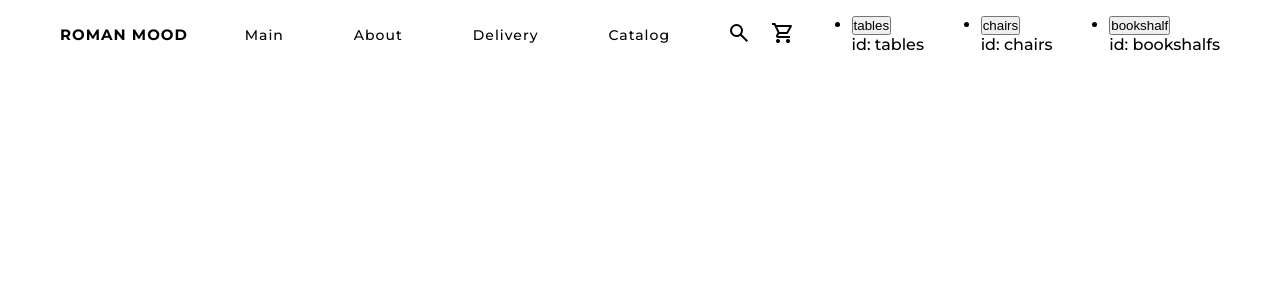
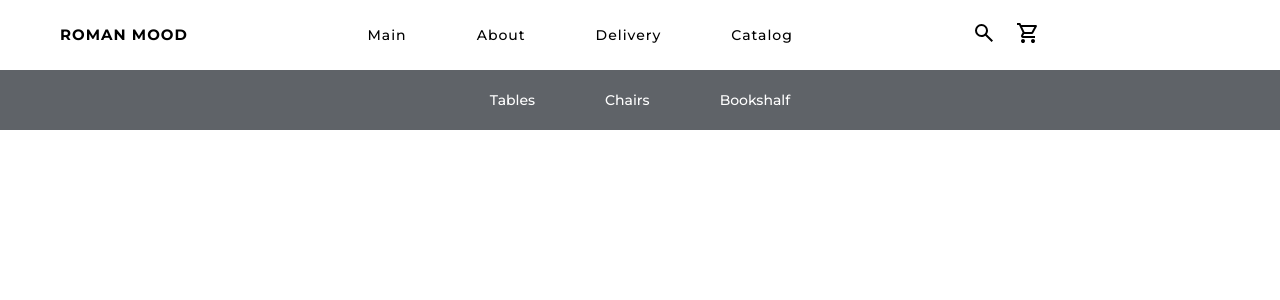
Before and after one commit to YemelyanenkoRoman/Shop-online, a React (Create React App) app: page / in a window 1280 px wide. Both pictures are taken after a click on the element "Catalog". Shown: the top 300 px of the page. Built offline with nearby package versions, Linux system fonts and the light colour scheme; a web font is replaced by a local one.

Commit message:
I use react-transition-group for smoothly rendering components, i create component Fade

```diff
--- a/package.json
+++ b/package.json
@@ -11,6 +11,7 @@
     "@types/node": "^17.0.45",
     "@types/react": "^18.0.26",
     "@types/react-dom": "^18.0.9",
+    "@types/react-transition-group": "^4.4.5",
     "@types/styled-components": "^5.1.26",
     "create-async-thunk-plus": "^1.0.1",
     "react": "^18.2.0",
@@ -20,6 +21,7 @@
     "react-router-dom": "^6.4.5",
     "react-router-redux": "^4.0.8",
     "react-scripts": "5.0.1",
+    "react-transition-group": "^4.4.5",
     "styled-components": "^5.3.6",
     "typescript": "^4.9.4",
     "uuidv4": "^6.2.13",
--- a/src/components/Category/Category.tsx
+++ b/src/components/Category/Category.tsx
@@ -1,10 +1,29 @@
 import React from 'react';
+import styled from 'styled-components';
 import { useNavigate } from 'react-router-dom';
 import { useParams } from 'react-router';
 interface CategoryProps {
   name: string;
   id: string | number;
 }
+
+const StuledButton = styled.div`
+  font-family: 'Montserrat', sans-serif;
+  font-weight: 500;
+  line-height: 20px;
+  font-size: 14px;
+  text-transform: capitalize;
+  cursor: pointer;
+  list-style: none;
+  color: #fff;
+  transition: all 0.3s linear;
+  &:not(:last-child) {
+    padding-right: 70px;
+  }
+  &:hover {
+    color: #000;
+  }
+`;
 
 export const Category = (props: CategoryProps) => {
   let navigate = useNavigate();
@@ -13,11 +32,10 @@ export const Category = (props: CategoryProps) => {
   };
 
   return (
-    <ul>
+    <StuledButton>
       <li key={props.id}>
-        <button onClick={searchParams}>{props.name}</button>
-        <p>id: {props.id}</p>
+        <div onClick={searchParams}>{props.name}</div>
       </li>
-    </ul>
+    </StuledButton>
   );
 };
--- /dev/null
+++ b/src/components/Fade/Fade.tsx
@@ -0,0 +1,46 @@
+import React, { FC } from 'react';
+import { Transition } from 'react-transition-group';
+
+interface FadeProps {
+  in: boolean;
+  timeout?: number;
+  children: React.ReactNode;
+}
+
+const transitionStyles = {
+  entering: { opacity: 1 },
+  entered: { opacity: 1 },
+  exiting: { opacity: 0 },
+  exited: { opacity: 0 },
+};
+
+const duration = 300;
+
+const defaultStyle = {
+  transition: `opacity ${duration}ms ease-in-out`,
+  opacity: 0,
+};
+
+type TransitionKeys = 'entering' | 'entered' | 'exiting' | 'exited';
+
+export const Fade: FC<FadeProps> = (props) => {
+  return (
+    <Transition in={props.in} timeout={duration || 300}>
+      {/* {openCatalog ? <CategoryList /> : <></>} */}
+
+      {(state) => {
+        console.log(state);
+        return (
+          <div
+            style={{
+              transition: `opacity ${duration || 300}ms ease-in-out`,
+              ...transitionStyles[state as TransitionKeys],
+            }}
+          >
+            {props.children}
+          </div>
+        );
+      }}
+    </Transition>
+  );
+};
--- a/src/components/Navigation/Navbar.tsx
+++ b/src/components/Navigation/Navbar.tsx
@@ -7,6 +7,7 @@ import { Catalog } from './Catalog';
 import { Navigation } from './Navigation';
 import { navList } from './navList';
 import { serviceList } from './serviceList';
+import { Fade } from '../Fade/Fade';
 
 interface NavBarProps {
   open: boolean;
@@ -67,7 +68,6 @@ const StyledNavbar = styled.nav<NavBarProps>`
 
 export const Navbar = () => {
   const [open, setOpen] = useState(false);
-
   const [openCatalog, setOpenCatalog] = useState(false);
 
   return (
@@ -79,7 +79,9 @@ export const Navbar = () => {
         <Catalog setOpenCatalog={() => setOpenCatalog(!openCatalog)} />
       </div>
       <Navigation items={serviceList} />
-      {openCatalog ? <CategoryList /> : <></>}
+      <Fade in={openCatalog}>
+        <CategoryList />
+      </Fade>
     </StyledNavbar>
   );
 };
--- a/src/containers/CategoryList/CategoryList.tsx
+++ b/src/containers/CategoryList/CategoryList.tsx
@@ -1,3 +1,5 @@
+import React, { FC } from 'react';
+import styled from 'styled-components';
 import { useEffect } from 'react';
 import { useParams } from 'react-router-dom';
 import { Category } from '../../components/Category/Category';
@@ -5,7 +7,22 @@ import { useAppDispatch, useAppSelector } from '../../store/hooks';
 import { fetchCategory } from '../../store/slices/categorySlice';
 import { getGoods } from '../../store/slices/goodsSlice';
 
-export const CategoryList = () => {
+const CategoryListStyle = styled.div`
+  position: absolute;
+  right: 0;
+  top: 70px;
+  width: 100%;
+  background-color: #5f6368;
+  padding: 20px 0;
+`;
+
+const CategoryUl = styled.ul`
+  display: flex;
+  justify-content: center;
+  list-style-type: none;
+`;
+
+export const CategoryList: FC = () => {
   const dispatch = useAppDispatch();
   const category = useAppSelector((state) => state.category.category);
 
@@ -25,10 +42,12 @@ export const CategoryList = () => {
   }, [params.id]);
 
   return (
-    <>
-      {category.map((item: any) => {
-        return <Category key={item.id} name={item.name} id={item.id} />;
-      })}
-    </>
+    <CategoryListStyle>
+      <CategoryUl>
+        {category.map((item: any) => {
+          return <Category key={item.id} name={item.name} id={item.id} />;
+        })}
+      </CategoryUl>
+    </CategoryListStyle>
   );
 };
```
Also changed, not shown: 1 other file (tests, documents, lock files or other folders).
